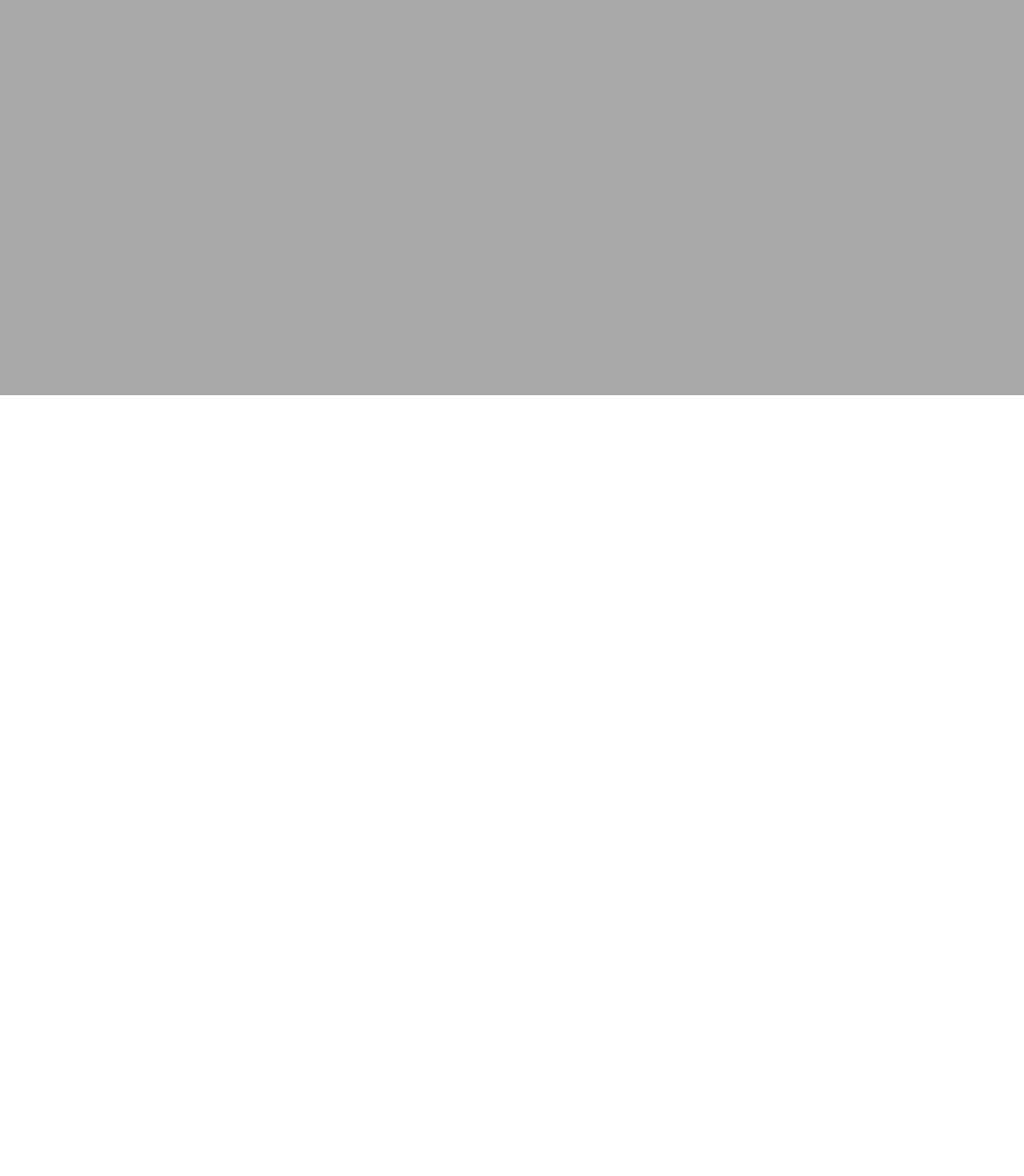
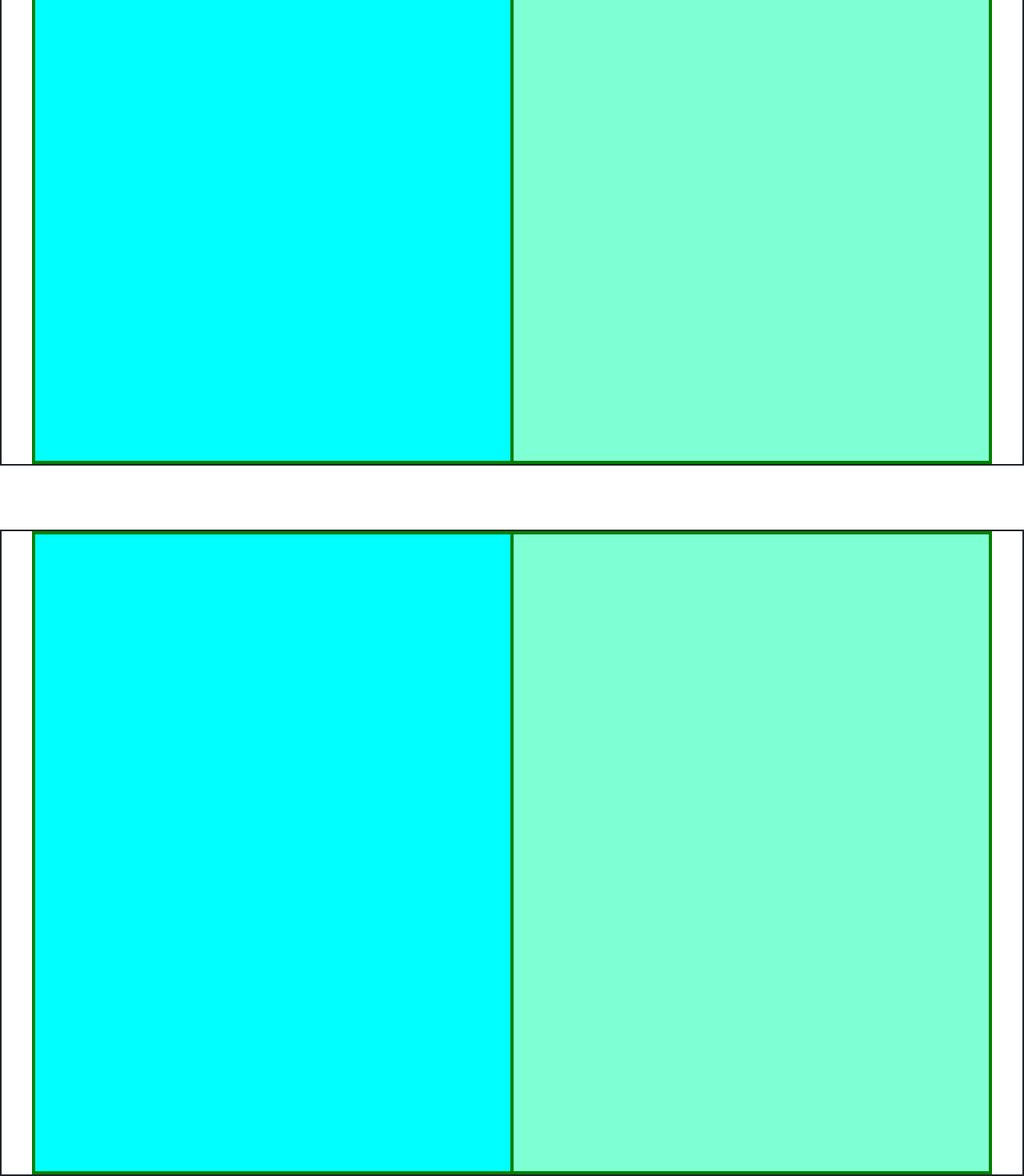
Before and after one commit to superkingsely/mypersonal-portfolio-react, a React (Create React App) app: page / in a window 1280 px wide. Shown: the part 306-1776 px from the top of the page at 80% size. Before the commit the page ends 800 px from the top, so only its background shows below. Built offline with nearby package versions, Linux system fonts and the light colour scheme.

Commit message:
components

```diff
--- /dev/null
+++ b/src/Components/Main/Home/Home.tsx
@@ -0,0 +1,14 @@
+import React from 'react'
+import '../Home/home.css'
+const Home = () => {
+  return (
+    <section className="home" id="home">
+        <div className="section-content">
+            <div className="left"></div>
+            <div className="right"></div>
+        </div>
+    </section>
+  )
+}
+
+export default Home
--- /dev/null
+++ b/src/Components/Main/Home/home.css
@@ -0,0 +1,29 @@
+.home{
+    border: 2px solid;
+    min-height: 100vh;
+    margin-top: 10vh;
+}
+.section-content{
+    min-height: 100vh;
+    max-width: 1200px;
+    margin-left: auto;
+    margin-right: auto;
+    display: flex;
+    flex-wrap: wrap;
+    border: 2px solid green;
+
+}
+.left{
+    flex: 1 1 300px ;
+    background-color: aqua;
+    min-height: 100vh;
+    border: 2px solid green;
+
+}
+.right{
+    flex: 1 1 300px ;
+    background-color: aquamarine;
+    min-height: 100vh;
+    border: 2px solid green;
+
+}
--- a/src/Components/Main/Main.css
+++ b/src/Components/Main/Main.css
@@ -1,6 +1,6 @@
 main{
   min-height: 100vh;
-  background-color: #00000056;
+  /* background-color: #00000056; */
   /* margin-top: 10vh; */
   /* padding-top: 15vh; */
 }
--- a/src/Components/Main/Main.tsx
+++ b/src/Components/Main/Main.tsx
@@ -1,16 +1,14 @@
-import React from 'react'
-import '../Main/Main.css'
+import React from "react";
+import "../Main/Main.css";
+import Home from "./Home/Home";
+import Service from "./Service/Service";
 const Main = () => {
   return (
     <main>
-        <div className="todoList max-w-[1000px] mx-auto border ">
-          <div className="form-group">
-            <input type="checkbox" name="" id="" />
-            <label htmlFor="">rice</label>
-          </div>
-        </div>
+     <Home/>
+     <Service/>
     </main>
-  )
-}
+  );
+};
 
-export default Main
+export default Main;
--- /dev/null
+++ b/src/Components/Main/Service/Service.css
@@ -0,0 +1,29 @@
+.service{
+    border: 2px solid;
+    min-height: 100vh;
+    margin-top: 10vh;
+}
+.section-content{
+    min-height: 100vh;
+    max-width: 1200px;
+    margin-left: auto;
+    margin-right: auto;
+    display: flex;
+    flex-wrap: wrap;
+    border: 2px solid green;
+
+}
+.left{
+    flex: 1 1 300px ;
+    background-color: aqua;
+    min-height: 100vh;
+    border: 2px solid green;
+
+}
+.right{
+    flex: 1 1 300px ;
+    background-color: aquamarine;
+    min-height: 100vh;
+    border: 2px solid green;
+
+}
--- /dev/null
+++ b/src/Components/Main/Service/Service.tsx
@@ -0,0 +1,14 @@
+import React from 'react'
+import '../Service/Service.css'
+const Service = () => {
+  return (
+    <section className="service" id="services">
+        <div className="section-content">
+            <div className="left"></div>
+            <div className="right"></div>
+        </div>
+    </section>
+  )
+}
+
+export default Service
--- a/src/Components/Main/project-slider/Slider.tsx
+++ /dev/null
@@ -1,47 +0,0 @@
-import React, { useState } from 'react'
-import '../project-slider/Slider.css'
-
-const Slider = () => {
-  const [count,setCount]=useState(0)
-
-    const handleslideright=()=>{
-        if(count===0 || count >-200){
-
-          setCount(prev=>prev-100)
-        }
-        // let right:any=slidesref.current
-        // console.log(right.style.left='-200%')
-      }
-      const handleslideleft=()=>{
-        // console.log('left',slides)
-        if(count<0){
-          setCount(prev=>prev+100)
-        }
-
-      }
-  return (
-    <section id="projects">
-        <div className="section-content">
-          <div className="slider mx-auto max-w-[500px] h-[300px] border relative overflow-hidden mt-[10vh]">
-            <span className="left z-10 " onClick={() => handleslideleft()}>
-              v
-            </span>
-            <div
-              className="slides flex w-[300%] h-[100%] absolute top-0  "
-            //   ref={slidesref}
-              style={{ left: `${count}%` }}
-            >
-              <div className="slide1 w-[500px] h-[100%] bg-red-600"></div>
-              <div className="slide1 w-[500px] h-[100%] bg-green-600"></div>
-              <div className="slide1 w-[500px] h-[100%] bg-blue-600"></div>
-            </div>
-            <span className="right" onClick={handleslideright}>
-              v
-            </span>
-          </div>
-        </div>
-      </section>
-  )
-}
-
-export default Slider
--- /dev/null
+++ b/src/Components/project-slider/Slider.tsx
@@ -0,0 +1,45 @@
+import React, { useState } from "react";
+import "./Slider.css";
+
+const Slider = () => {
+  const [count, setCount] = useState(0);
+
+  const handleslideright = () => {
+    if (count === 0 || count > -200) {
+      setCount((prev) => prev - 100);
+    }
+    // let right:any=slidesref.current
+    // console.log(right.style.left='-200%')
+  };
+  const handleslideleft = () => {
+    // console.log('left',slides)
+    if (count < 0) {
+      setCount((prev) => prev + 100);
+    }
+  };
+  return (
+    <section id="projects">
+      <div className="section-content">
+        <div className="slider mx-auto max-w-[500px] h-[300px] border relative overflow-hidden mt-[10vh]">
+          <span className="left z-10 " onClick={() => handleslideleft()}>
+            v
+          </span>
+          <div
+            className="slides flex w-[300%] h-[100%] absolute top-0  "
+            //   ref={slidesref}
+            style={{ left: `${count}%` }}
+          >
+            <div className="slide1 w-[500px] h-[100%] bg-red-600"></div>
+            <div className="slide1 w-[500px] h-[100%] bg-green-600"></div>
+            <div className="slide1 w-[500px] h-[100%] bg-blue-600"></div>
+          </div>
+          <span className="right" onClick={handleslideright}>
+            v
+          </span>
+        </div>
+      </div>
+    </section>
+  );
+};
+
+export default Slider;
```
Also changed, not shown: src/Components/project-slider/Slider.css (renamed from src/Components/Main/project-slider/Slider.css).
